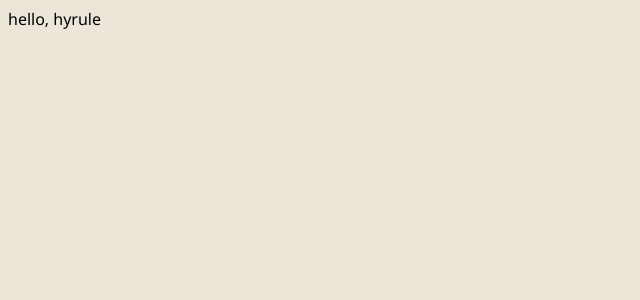
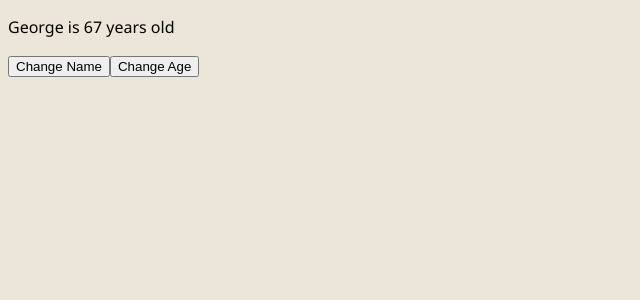
Before and after one commit to d3vkk/vue3-with-typescript-tutorial, a Vue app: page / in a window 1280 px wide. Shown: the top 300 px of the page, without its empty margins (0-640 px from the left). Built offline with nearby package versions, Linux system fonts and the light colour scheme.

Commit message:
feat: Options API with typescript

```diff
--- a/src/App.vue
+++ b/src/App.vue
@@ -1,11 +1,35 @@
-<script setup lang="ts">
-// This starter template is using Vue 3 <script setup> SFCs
-// Check out https://vuejs.org/api/sfc-script-setup.html#script-setup
+<template>
+  <div class="app">
+    <p>{{ name }} is {{ age }} years old</p>
+    <button @click="changeName('Hue')">Change Name</button>
+    <button @click="changeAge('88')">Change Age</button>
+  </div>
+</template>
+
+<script lang="ts">
+import { defineComponent } from "vue";
+
+export default defineComponent({
+  data() {
+    return {
+      name: "George",
+      // Unions are not allowed in the data property
+      // Hence type assertions are used
+      age: 67 as number | string,
+    };
+  },
+  methods: {
+    changeName(name: string) {
+      this.name = name;
+    },
+    // As age has a double type, the parameter type can be either, or OR both
+    // changeAge(age: number | string) {
+    changeAge(age: string) {
+      this.age = age;
+    },
+  },
+});
 </script>
 
-<template>
-  <div class="app">hello, hyrule</div>
-</template>
-
-<style>
+<style scoped>
 </style>
```
